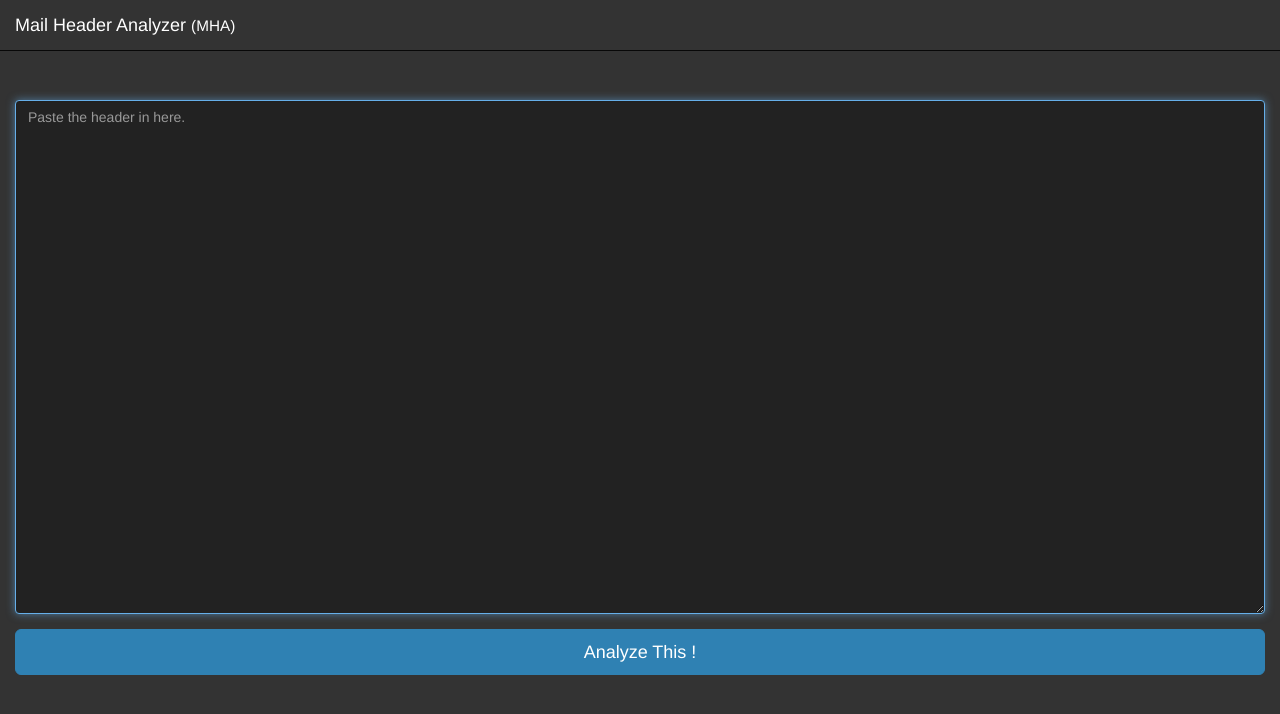
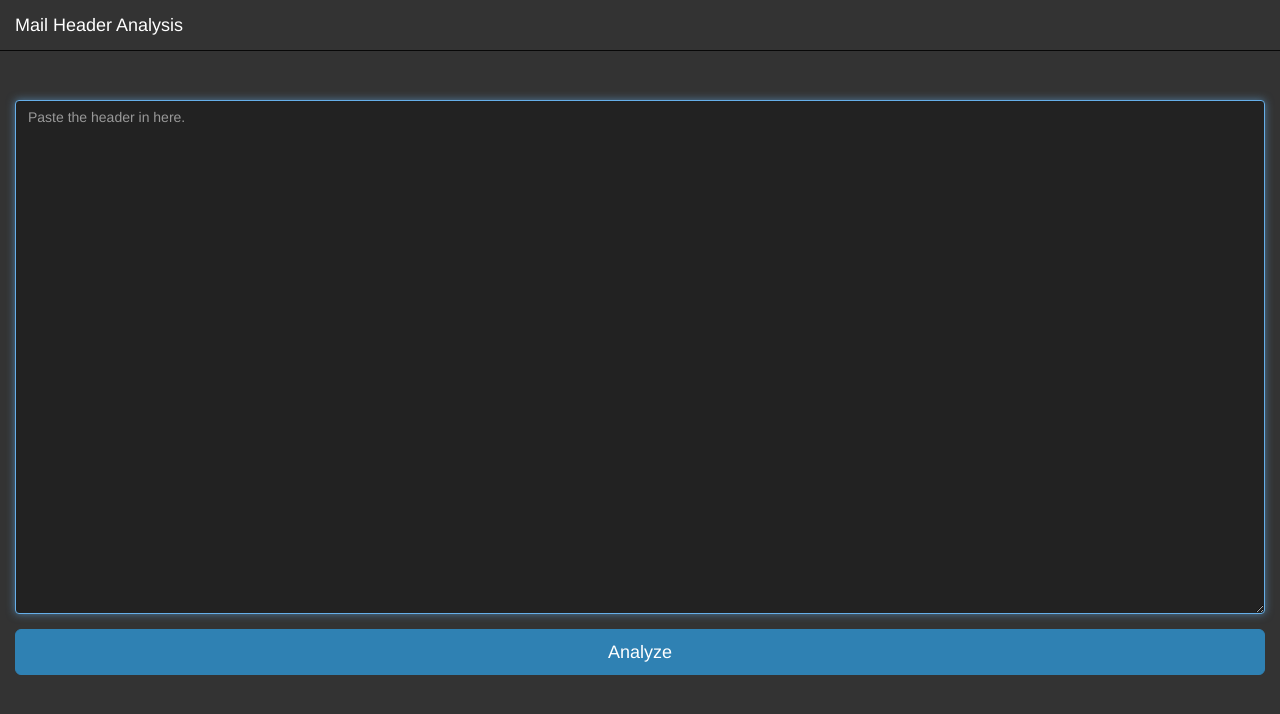
Before and after one commit to si3r4/ThreatInspectFinal, a Flask app: page /mha in a window 1280 px wide. Shown: the top 714 px of the page. Run offline with Flask 3, Linux system fonts and the light colour scheme; some libraries are stand-ins or nearby versions.

Commit message:
modified:   templates/mailha.html

```diff
--- a/templates/mailha.html
+++ b/templates/mailha.html
@@ -9,7 +9,7 @@
 
     <meta name="description" content="">
     <meta name="author" content="">
-    <title>Mail Header Analyzer (MHA) - Dark Mode</title>
+    <title>Mail Header Analysis</title>
     <link href="{{url_for('static', filename='css/bootstrap.min.css')}}" rel="stylesheet">
     <link href="{{url_for('static', filename='css/ie10-viewport-bug-workaround.css')}}" rel="stylesheet">
     <link href="{{url_for('static', filename='css/starter-template.css')}}" rel="stylesheet">
@@ -83,7 +83,7 @@
                     <span class="icon-bar"></span>
                     <span class="icon-bar"></span>
                 </button>
-                <a class="navbar-brand" href="/">Mail Header Analyzer <small>(MHA)</small></a>
+                <a class="navbar-brand" href="/">Mail Header Analysis </a>
             </div>
 
         </div>
@@ -209,7 +209,7 @@
                         <textarea name='headers' class="form-control" rows="25" placeholder="Paste the header in here."
                             autofocus required></textarea>
                     </div>
-                    <button type="submit" class="btn btn-primary btn-lg btn-block">Analyze This !</button>
+                    <button type="submit" class="btn btn-primary btn-lg btn-block">Analyze</button>
                 </form>
             </div>
         </div>
```
